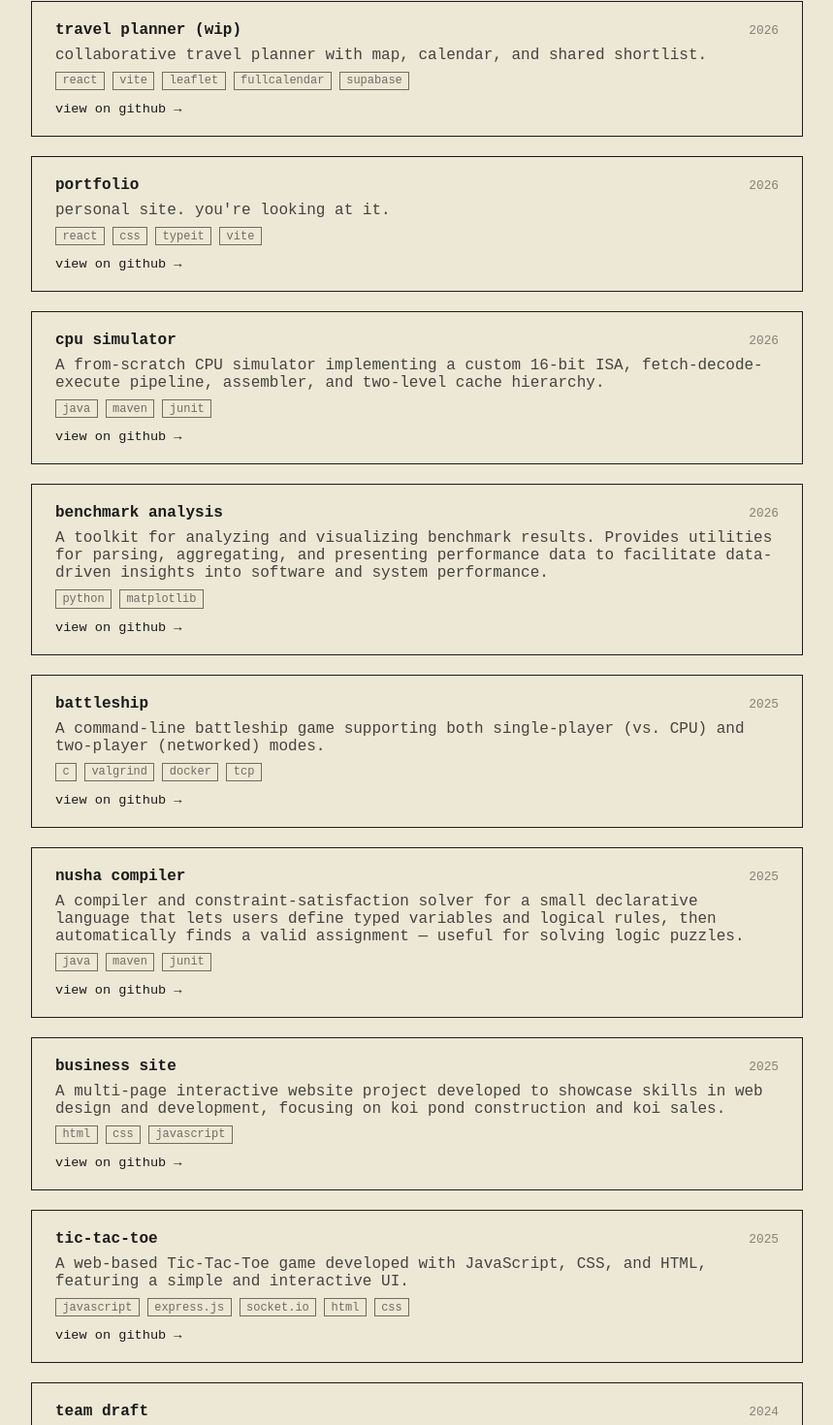
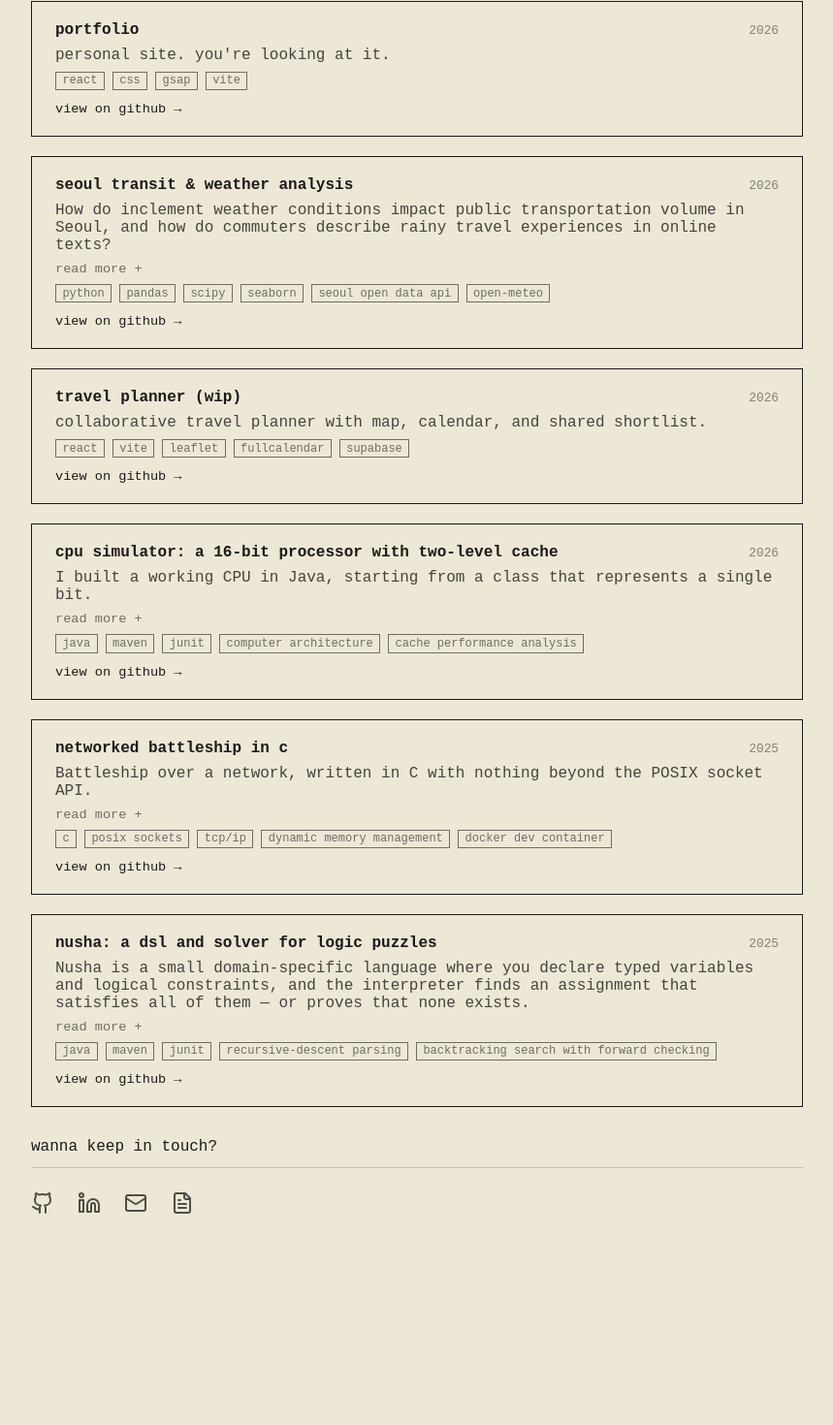
Before and after one commit to Jamescorino8/portfolio, a React (Vite) app: page /builds in a window 1280 px wide. Shown: the part 361-1831 px from the top of the page at 97% size, without its empty margins (210-1069 px from the left). After the commit the page ends 1659 px from the top, so only its background shows below. Built offline with nearby package versions, Linux system fonts and the light colour scheme.

Commit message:
feat: enhance ProjectCard with details section and update project descriptions

```diff
--- a/src/components/ProjectCard.jsx
+++ b/src/components/ProjectCard.jsx
@@ -1,4 +1,4 @@
-export default function ProjectCard({ name, year, desc, tags = [], link }) {
+export default function ProjectCard({ name, year, desc, details = [], tags = [], link }) {
   return (
     <div className="project-card">
       <div className="project-header">
@@ -6,6 +6,17 @@ export default function ProjectCard({ name, year, desc, tags = [], link }) {
         <span className="project-year">{year}</span>
       </div>
       <p className="project-desc">{desc}</p>
+      {details.length > 0 && (
+        <details className="project-details">
+          <summary>
+            <span className="more">read more +</span>
+            <span className="less">read less −</span>
+          </summary>
+          <div className="project-details-body">
+            {details.map((para, i) => <p key={i}>{para}</p>)}
+          </div>
+        </details>
+      )}
       <div className="project-tags">
         {tags.map(tag => <span key={tag} className="tag">{tag}</span>)}
       </div>
--- a/src/data/ProjectsList.js
+++ b/src/data/ProjectsList.js
@@ -1,4 +1,23 @@
 export const PROJECTS = [
+  {
+    name: 'portfolio',
+    year: '2026',
+    desc: "personal site. you're looking at it.",
+    tags: ['react', 'css', 'gsap', 'vite'],
+    link: 'https://github.com/Jamescorino8/portfolio/tree/main/portfolio',
+  },
+  {
+    name: 'seoul transit & weather analysis',
+    year: '2026',
+    desc: 'How do inclement weather conditions impact public transportation volume in Seoul, and how do commuters describe rainy travel experiences in online texts?',
+    details: [
+      "That was the research question behind a statistics project, and I owned the quantitative half of the answer. I built the pipeline that pulls daily ridership for Seoul's public transit network from the city's Open Data API and joins it to Open-Meteo's historical weather archive. I wrote the cleaning stage: date conversion, filling missing precipitation, trimming observations beyond 3 standard deviations, and deriving a binary rain/dry category from precipitation. Levene's test came back non-significant (1.559, p = .215), so the equal-variance assumption held and I ran the pooled independent t-test across 45 dry days and 42 rainy days: t = -0.34, p = 0.73. No detectable difference in ridership. I built the scatter and boxplot figures that show why, a flat slope against precipitation and near-total overlap between the two distributions.",
+      "My teammate built the companion text branch in the same repo: 492 Korean-language YouTube comments about rainy commutes, coded by an LLM for issue type and emotion, then tested for association (χ² = 21.69, p = 0.0099, Cramér's V = 0.245 across the 120 relevant comments). We reported it as small-to-moderate and flagged the sparse expected cell counts rather than overstating it.",
+      'Rain moved how commuters felt about the trip more clearly than how many of them took it.',
+    ],
+    tags: ['python', 'pandas', 'scipy', 'seaborn', 'seoul open data api', 'open-meteo'],
+    link: 'https://github.com/Jamescorino8/seoul-transit-weather-analysis',
+  },
   {
     name: 'travel planner (wip)',
     year: '2026',
@@ -7,66 +26,38 @@ export const PROJECTS = [
     link: 'https://github.com/Jamescorino8/travel-planner',
   },
   {
-    name: 'portfolio',
+    name: 'cpu simulator: a 16-bit processor with two-level cache',
     year: '2026',
-    desc: "personal site. you're looking at it.",
-    tags: ['react', 'css', 'typeit', 'vite'],
-    link: 'https://github.com/Jamescorino8/portfolio/tree/main/portfolio',
+    desc: 'I built a working CPU in Java, starting from a class that represents a single bit.',
+    details: [
+      "Everything above it is built on that foundation: 16- and 32-bit words, a ripple-carry adder, a multiplier, a shifter, then an ALU dispatching across them. Above that sits a 1000-word simulated DRAM, a two-level cache hierarchy, an assembler, and a processor running fetch-decode-execute-store over the course's 21-instruction ISA. Instructions are 16 bits wide, two packed into each 32-bit memory word: a 5-bit opcode, a mode bit choosing register or immediate operands, and two 5-bit operand fields.",
+      "Then I measured it. I wrote three benchmark programs in the simulator's own assembly, a register-only loop, a sequential array traversal, and a 100-node linked-list walk, and ran each under four cache configurations, counting cycles. The register-only program fell from 61,510 cycles with no cache to 2,980 with an L1 instruction cache, a 20x improvement. The linked list fell from 392,704 to 100,334 under the full hierarchy. Adding L2 data caching cut the array program from 68,162 to 50,622. The gains tracked how sequential the access pattern was.",
+    ],
+    tags: ['java', 'maven', 'junit', 'computer architecture', 'cache performance analysis'],
+    link: 'https://github.com/Jamescorino8/cpu-simulator',
   },
   {
-    name: 'cpu simulator',
-    year: '2026',
-    desc: 'A from-scratch CPU simulator implementing a custom 16-bit ISA, fetch-decode-execute pipeline, assembler, and two-level cache hierarchy.',
-    tags: ['java', 'maven', 'junit'],
-    link: 'https://github.com/Jamescorino8/ICSI404',
+    name: 'networked battleship in c',
+    year: '2025',
+    desc: 'Battleship over a network, written in C with nothing beyond the POSIX socket API.',
+    details: [
+      'I built it solo over ten weeks for a systems programming course, in four graded stages — the file grew from 38 lines to 766. It runs in three modes chosen by argument count: solo against a CPU that fires at random untried coordinates, as a TCP server hosting a game on a port, or as a client connecting to one.',
+      'The networking is raw sockets. getaddrinfo with AF_UNSPEC, so one code path works over IPv4 or IPv6, then socket/bind/listen/accept on the server and connect on the client. The wire protocol is deliberately small: the shooter sends a coordinate like "C7", the defender checks its own grid and replies "Hit!" or "Miss!". Each board stays on the machine that owns it — neither process ever holds the other\'s ship positions.',
+      'Boards are dynamically allocated 10x10 arrays of enums. Every malloc is checked, and a failure part-way through allocating rows frees the rows already allocated before exiting instead of leaking them. Verified leak-free with Valgrind.',
+    ],
+    tags: ['c', 'posix sockets', 'tcp/ip', 'dynamic memory management', 'docker dev container'],
+    link: 'https://github.com/Jamescorino8/battleship-c',
   },
   {
-    name: 'benchmark analysis',
-    year: '2026',
-    desc: 'A toolkit for analyzing and visualizing benchmark results. Provides utilities for parsing, aggregating, and presenting performance data to facilitate data-driven insights into software and system performance.',
-    tags: ['python', 'matplotlib'],
-    link: 'https://github.com/Jamescorino8/benchmark-analysis',
-  },
-  {
-    name: 'battleship',
+    name: 'nusha: a dsl and solver for logic puzzles',
     year: '2025',
-    desc: 'A command-line battleship game supporting both single-player (vs. CPU) and two-player (networked) modes.',
-    tags: ['c', 'valgrind', 'docker', 'tcp'],
-    link: 'https://github.com/Jamescorino8/ICSI333/tree/main/battleship',
-  },
-  {
-    name: 'nusha compiler',
-    year: '2025',
-    desc: 'A compiler and constraint-satisfaction solver for a small declarative language that lets users define typed variables and logical rules, then automatically finds a valid assignment — useful for solving logic puzzles.',
-    tags: ['java', 'maven', 'junit'],
-    link: 'https://github.com/Jamescorino8/ICSI311/tree/main/Nusha',
-  },
-  {
-    name: 'business site',
-    year: '2025',
-    desc: 'A multi-page interactive website project developed to showcase skills in web design and development, focusing on koi pond construction and koi sales.',
-    tags: ['html', 'css', 'javascript'],
-    link: 'https://github.com/Jamescorino8/CINF201/tree/main/finalproject',
-  },
-  {
-    name: 'tic-tac-toe',
-    year: '2025',
-    desc: 'A web-based Tic-Tac-Toe game developed with JavaScript, CSS, and HTML, featuring a simple and interactive UI.',
-    tags: ['javascript', 'express.js', 'socket.io', 'html', 'css'],
-    link: 'https://github.com/Jamescorino8/tic-tac-toe',
-  },
-  {
-    name: 'team draft',
-    year: '2024',
-    desc: 'An application that simulates a draft system. The project demonstrates object-oriented design with modular classes for heroes, teams, and the draft logic.',
-    tags: ['java'],
-    link: 'https://github.com/Jamescorino8/ICSI201/tree/main/P3',
-  },
-  {
-    name: 'flask site',
-    year: '2024',
-    desc: 'A simple web application displaying the current time in various timezones.',
-    tags: ['python', 'flask', 'htmx'],
-    link: 'https://github.com/Jamescorino8/flask-site',
+    desc: 'Nusha is a small domain-specific language where you declare typed variables and logical constraints, and the interpreter finds an assignment that satisfies all of them — or proves that none exists.',
+    details: [
+      'I built the implementation in Java over ten weeks for a programming languages course. The assignment supplied a 537-line skeleton — AST node classes, the token model, and empty class shells — and I wrote what goes inside them: a lexer that tracks block structure with Python-style INDENT/DEDENT tokens off an indent stack, a recursive-descent parser that produces the AST, and a tree-walking interpreter whose back end is a constraint solver.',
+      'The solver runs backtracking search with forward checking. Each candidate assignment is tested against all-different constraints and the program\'s rules, then the domains of the unassigned variables are pruned before recursing. The design decision I\'d point to: rule evaluation returns a nullable Boolean, where null means "not yet determinable." That way a partially assigned puzzle can\'t falsely violate a rule referring to variables the search hasn\'t reached — dead branches get cut, merely incomplete ones get explored.',
+      'A command-line entry point takes a source file through the whole pipeline and prints the solution. Sixteen JUnit tests cover the lexer and parser across four suites, twelve of which I wrote, and a separate driver runs the solver against eight logic puzzles.',
+    ],
+    tags: ['java', 'maven', 'junit', 'recursive-descent parsing', 'backtracking search with forward checking'],
+    link: 'https://github.com/Jamescorino8/nusha-lang',
   },
 ]
--- a/src/index.css
+++ b/src/index.css
@@ -266,7 +266,10 @@ footer {
   display: flex;
   justify-content: space-between;
   align-items: baseline;
+  gap: 1rem;
 }
+
+.project-year { flex-shrink: 0; }
 
 .project-name { font-weight: bold; }
 
@@ -279,6 +282,33 @@ footer {
   opacity: 0.8;
   margin: 0;
 }
+
+.project-details summary {
+  list-style: none;
+  width: fit-content;
+  font-size: 0.85rem;
+  opacity: 0.6;
+  cursor: pointer;
+  transition: opacity 0.2s ease;
+}
+
+.project-details summary::-webkit-details-marker { display: none; }
+.project-details summary:hover { opacity: 1; }
+.project-details .less,
+.project-details[open] .more { display: none; }
+.project-details[open] .less { display: inline; }
+
+.project-details-body {
+  margin-top: 0.75rem;
+  padding-left: 1.25rem;
+  border-left: 1px solid var(--border-color);
+  font-size: 0.9rem;
+  line-height: 1.6;
+  opacity: 0.8;
+}
+
+.project-details-body p { margin: 0 0 0.75rem; }
+.project-details-body p:last-child { margin-bottom: 0; }
 
 .project-tags {
   display: flex;
--- a/src/pages/Builds.jsx
+++ b/src/pages/Builds.jsx
@@ -5,13 +5,13 @@ import { PROJECTS } from '../data/ProjectsList.js'
 
 export default function Builds() {
   const scope = usePageAnimation({
-    h1Text: 'what am i working on?',
+    h1Text: 'what have i built?',
     h2Text: 'builds',
   })
 
   return (
     <div ref={scope} className="page">
-      <h1 aria-label="what am i working on?"></h1>
+      <h1 aria-label="what have i built?"></h1>
 
       <section className="page-section">
         <h2 aria-label="builds"></h2>
```
